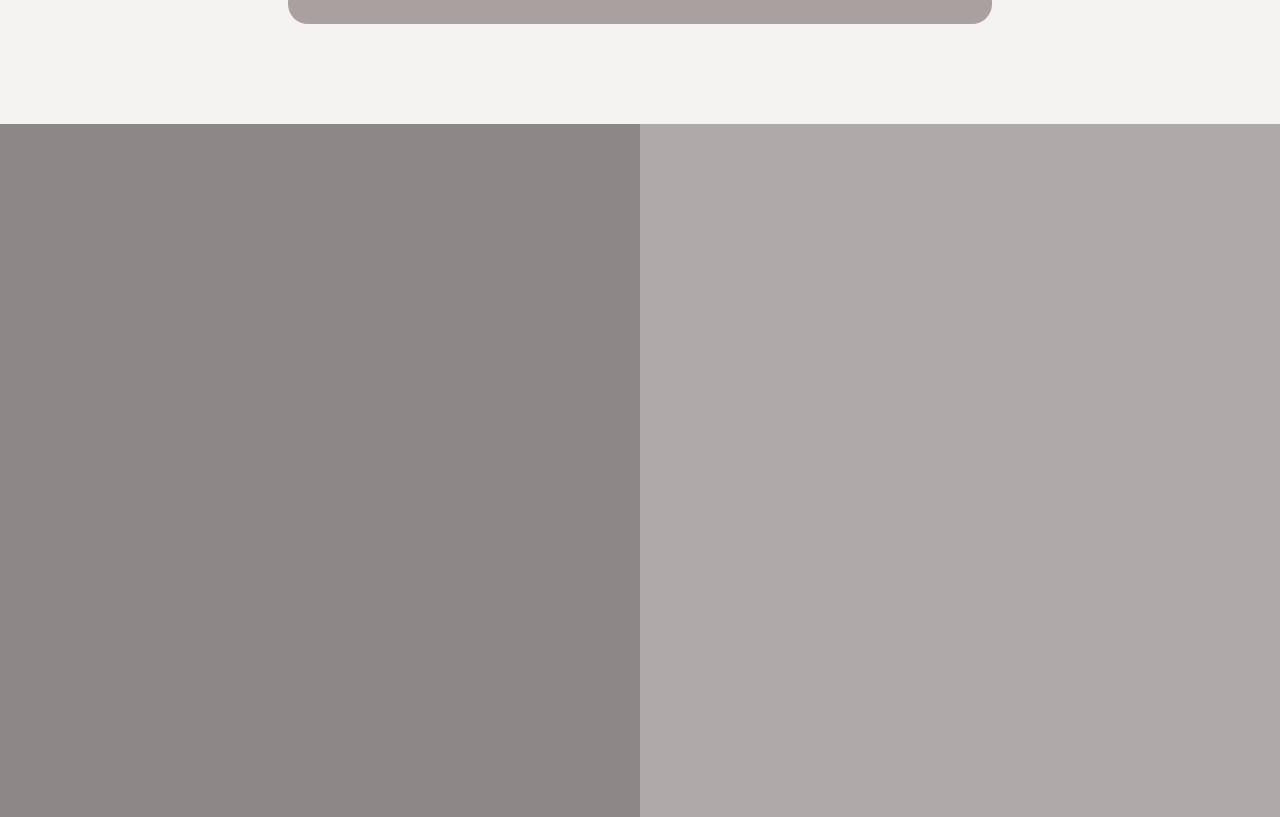
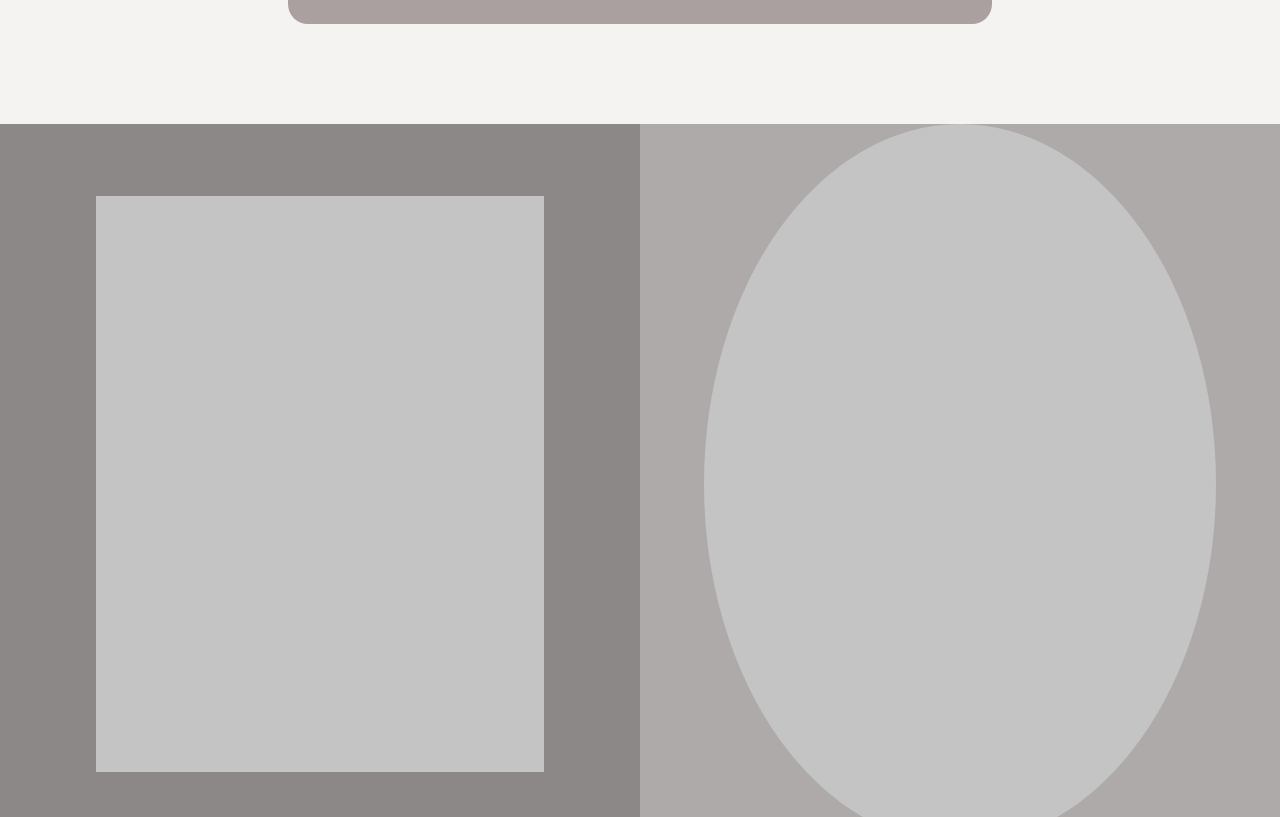
Before and after one commit to CristoforosChoras/portofolio-v1, a website: page src/index.html in a window 1280 px wide. Shown: the part 740-1557 px from the top of the page. Drawn offline with nearby package versions, Linux system fonts and the light colour scheme; files that its build step writes are made by us from their sources.

Commit message:
boxes basic size and layout

```diff
--- a/src/scss/layouts/_main-content.scss
+++ b/src/scss/layouts/_main-content.scss
@@ -49,9 +49,26 @@ main{
       background-color: #AAA0A0;
       &:nth-child(2),&:nth-child(3){
         background-color:#AEAAAA;
+        display: flex;
+        align-items: center;
+        justify-content: center;
+        div{
+          width: 80%;
+          height: 100%;
+          border-radius: 100%;
+          background-color: #C4C4C4;
+        }
       }
       &:nth-child(1),&:nth-child(4){
         background-color:#8D8888;
+        display: flex;
+        align-items: center;
+        justify-content: center;
+        div{
+          width: 70%;
+          height: 80%;
+          background-color: #C4C4C4;
+        }
       }
     }
   }
```
